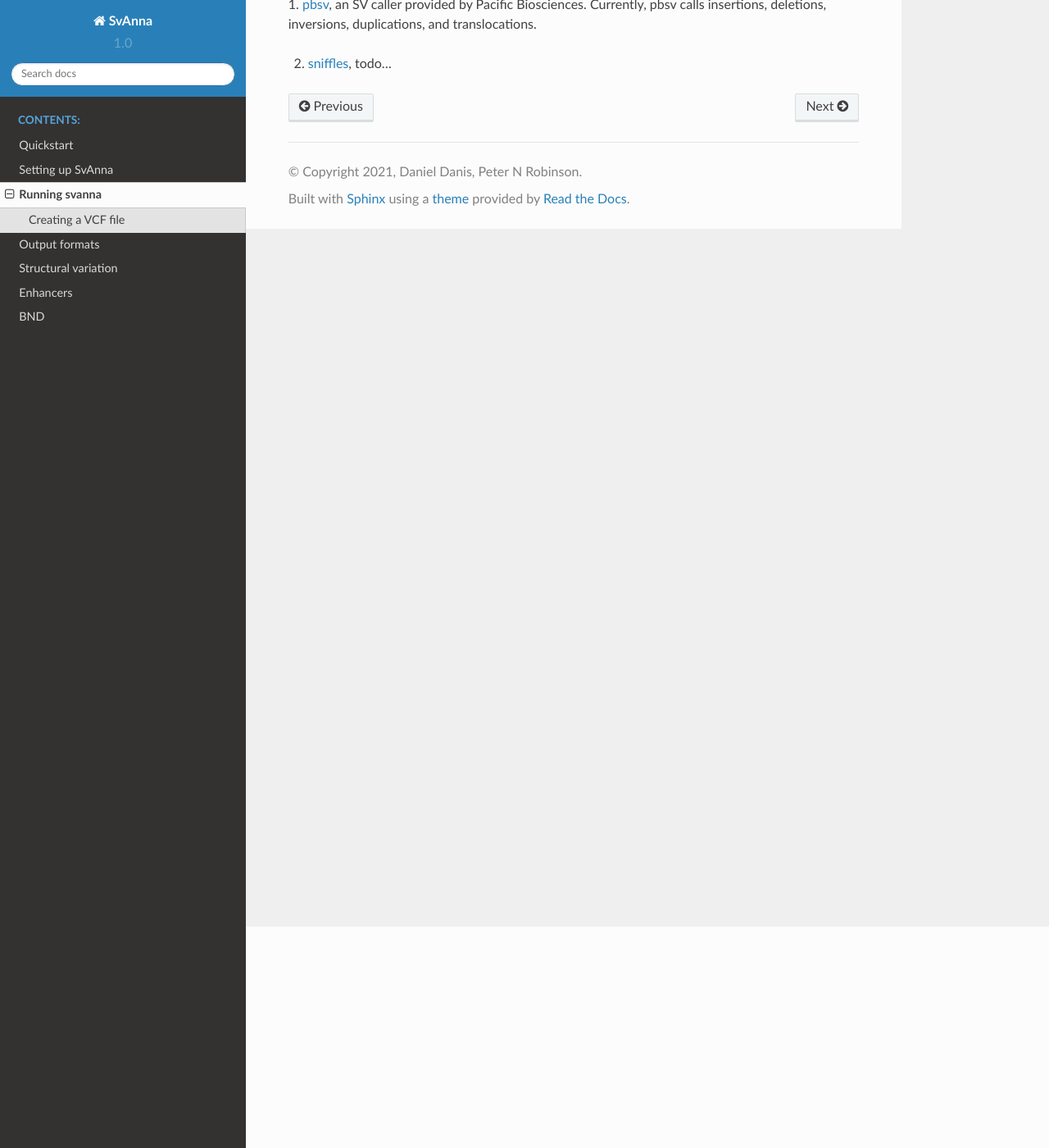
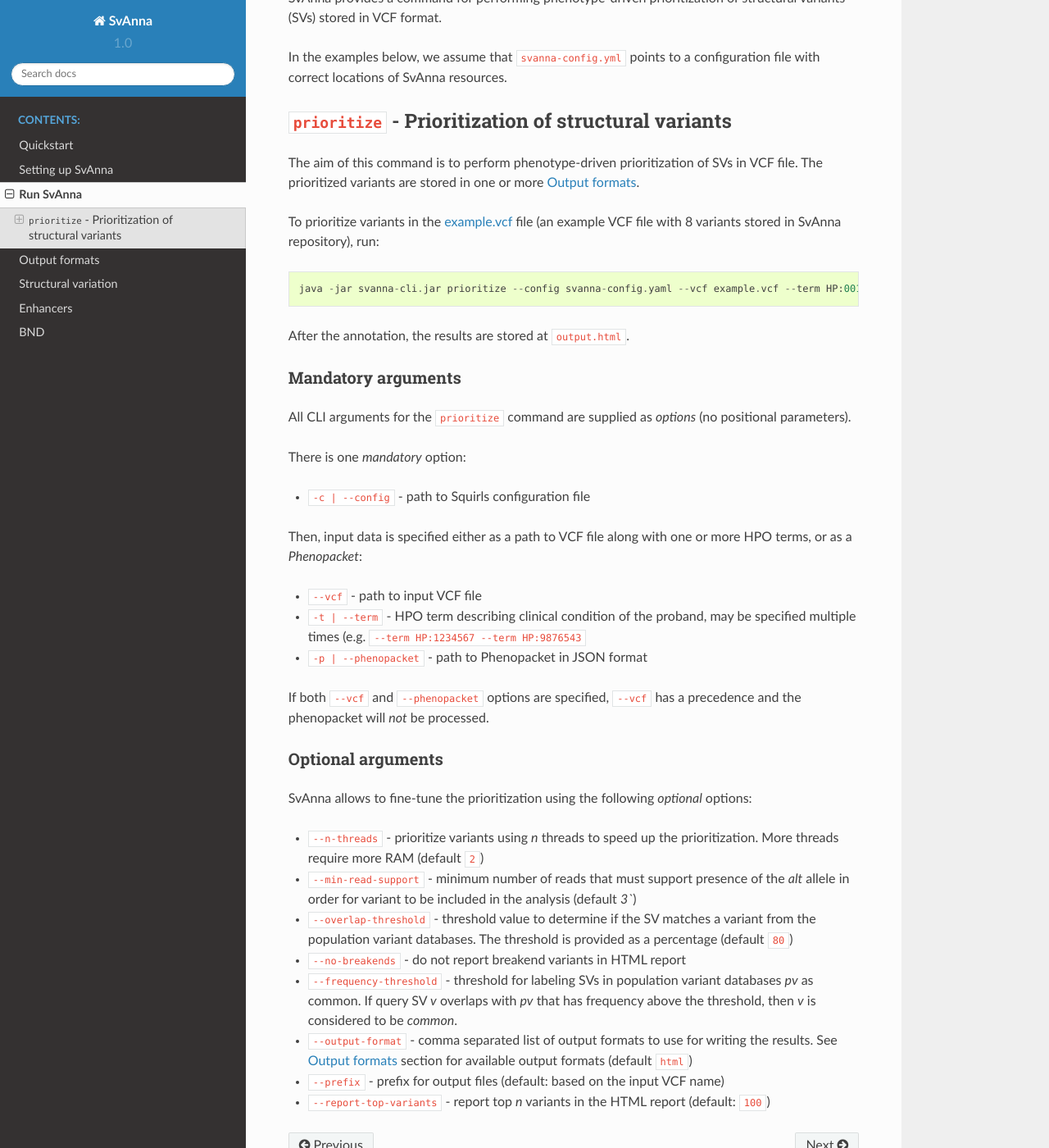
Before and after one commit to monarch-initiative/SvAnna, a Sphinx documentation site: the page built from docs/running.rst, in a window 1280 px wide and 1400 px high, scrolled down 270 px. Shown: the whole window at 82% size. Built offline with Sphinx 7.4.7 and the Read the Docs theme 2.0.0, drawn with Linux system fonts in a browser that asks for light colours; some of the changed text lies outside the part shown.

Commit message:
Add text to quickstart.rst and running.rst

```diff
--- a/docs/quickstart.rst
+++ b/docs/quickstart.rst
@@ -66,6 +66,8 @@
 
 Now, let's prioritize the variants::
 
-  java -jar `pwd`/svanna/svanna-cli-1.0.0-RC1.jar prioritize svanna-config.yml --output-format html,csv,vcf --term HP:123456 --vcf example.vcf
+  java -jar `pwd`/svanna/svanna-cli-1.0.0-RC1.jar prioritize svanna-config.yml --output-format html,csv,vcf --vcf example.vcf --term HP:0011890 --term HP:0000978 --term HP:0012147
 
-SvAnna will annotate the VCF file and store the results next to the VCF file.
+SvAnna will prioritize the variants and store the results in HTML file next to the VCF file.
+
+Read the :ref:`rstrunning` section to learn about additional options SvAnna offers.
--- a/docs/running.rst
+++ b/docs/running.rst
@@ -1,17 +1,62 @@
 .. _rstrunning:
 
-Running svanna
-##############
+==========
+Run SvAnna
+==========
+
+SvAnna is a command-line Java tool that runs with Java version 11 or higher.
+
+Before using SvAnna, you must setup SvAnna as describe in the :ref:`rstsetup` section.
+
+SvAnna provides a command for performing phenotype-driven prioritization of structural variants (SVs) stored in
+VCF format.
+
+In the examples below, we assume that ``svanna-config.yml`` points to a configuration file with correct locations of
+SvAnna resources.
+
+``prioritize`` - Prioritization of structural variants
+^^^^^^^^^^^^^^^^^^^^^^^^^^^^^^^^^^^^^^^^^^^^^^^^^^^^^^
+
+The aim of this command is to perform phenotype-driven prioritization of SVs in VCF file. The prioritized variants are
+stored in one or more :ref:`rstoutputformats`.
+
+To prioritize variants in the `example.vcf`_ file (an example VCF file with 8 variants stored in SvAnna repository), run::
+
+  java -jar svanna-cli.jar prioritize --config svanna-config.yaml --vcf example.vcf --term HP:0011890 --term HP:0000978 --term HP:0012147
+
+After the annotation, the results are stored at ``output.html``.
+
+Mandatory arguments
+~~~~~~~~~~~~~~~~~~~
+
+All CLI arguments for the ``prioritize`` command are supplied as *options* (no positional parameters).
+
+There is one *mandatory* option:
+
+* ``-c | --config`` - path to Squirls configuration file
+
+Then, input data is specified either as a path to VCF file along with one or more HPO terms, or as a *Phenopacket*:
+
+* ``--vcf`` - path to input VCF file
+* ``-t | --term`` - HPO term describing clinical condition of the proband, may be specified multiple times (e.g. ``--term HP:1234567 --term HP:9876543``
+* ``-p | --phenopacket`` - path to Phenopacket in JSON format
+
+If both ``--vcf`` and ``--phenopacket`` options are specified, ``--vcf`` has a precedence and the phenopacket will *not*
+be processed.
+
+Optional arguments
+~~~~~~~~~~~~~~~~~~
+
+SvAnna allows to fine-tune the prioritization using the following *optional* options:
+
+* ``--n-threads`` - prioritize variants using *n* threads to speed up the prioritization. More threads require more RAM (default ``2``)
+* ``--min-read-support`` - minimum number of reads that must support presence of the *alt* allele in order for variant to be included in the analysis (default `3``)
+* ``--overlap-threshold`` - threshold value to determine if the SV matches a variant from the population variant databases. The threshold is provided as a percentage (default ``80``)
+* ``--no-breakends`` - do not report breakend variants in HTML report
+* ``--frequency-threshold`` - threshold for labeling SVs in population variant databases *pv* as common. If query SV *v* overlaps with *pv* that has frequency above the threshold, then *v* is considered to be *common*.
+* ``--output-format`` - comma separated list of output formats to use for writing the results. See :ref:`rstoutputformats` section for available output formats (default ``html``)
+* ``--prefix`` - prefix for output files (default: based on the input VCF name)
+* ``--report-top-variants`` - report top *n* variants in the HTML report (default: ``100``)
 
 
-Creating a VCF file
-^^^^^^^^^^^^^^^^^^^
-
-We have tested svanna with VCF files
-generated by the following programs.
-
-
-1. `pbsv <https://github.com/PacificBiosciences/pbsv>`_, an SV caller provided by Pacific Biosciences. Currently,
-pbsv calls insertions, deletions, inversions, duplications, and translocations.
-
-2. `sniffles <https://pubmed.ncbi.nlm.nih.gov/29713083/>`_,  todo...
+.. _example.vcf: https://github.com/TheJacksonLaboratory/Squirls/blob/development/squirls-cli/src/examples/example.vcf
```
Also changed, not shown: 1 other file.
